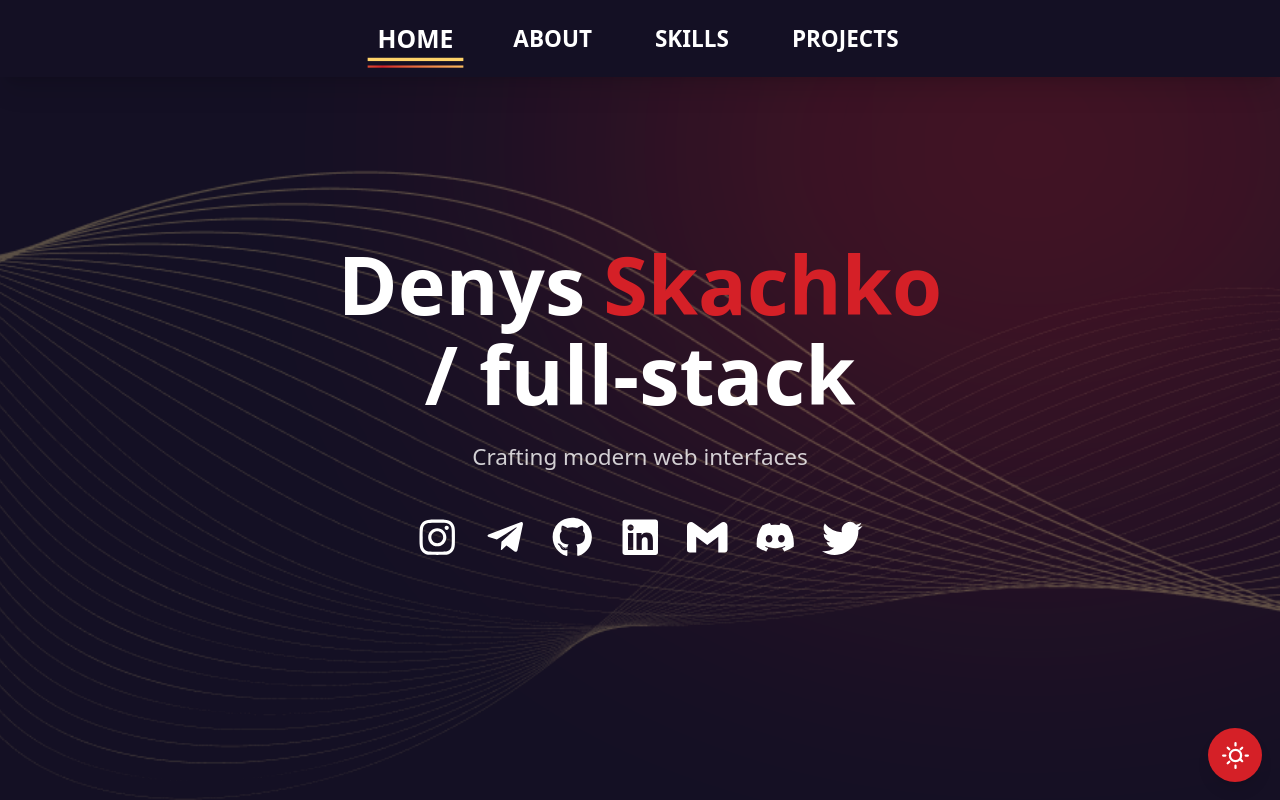
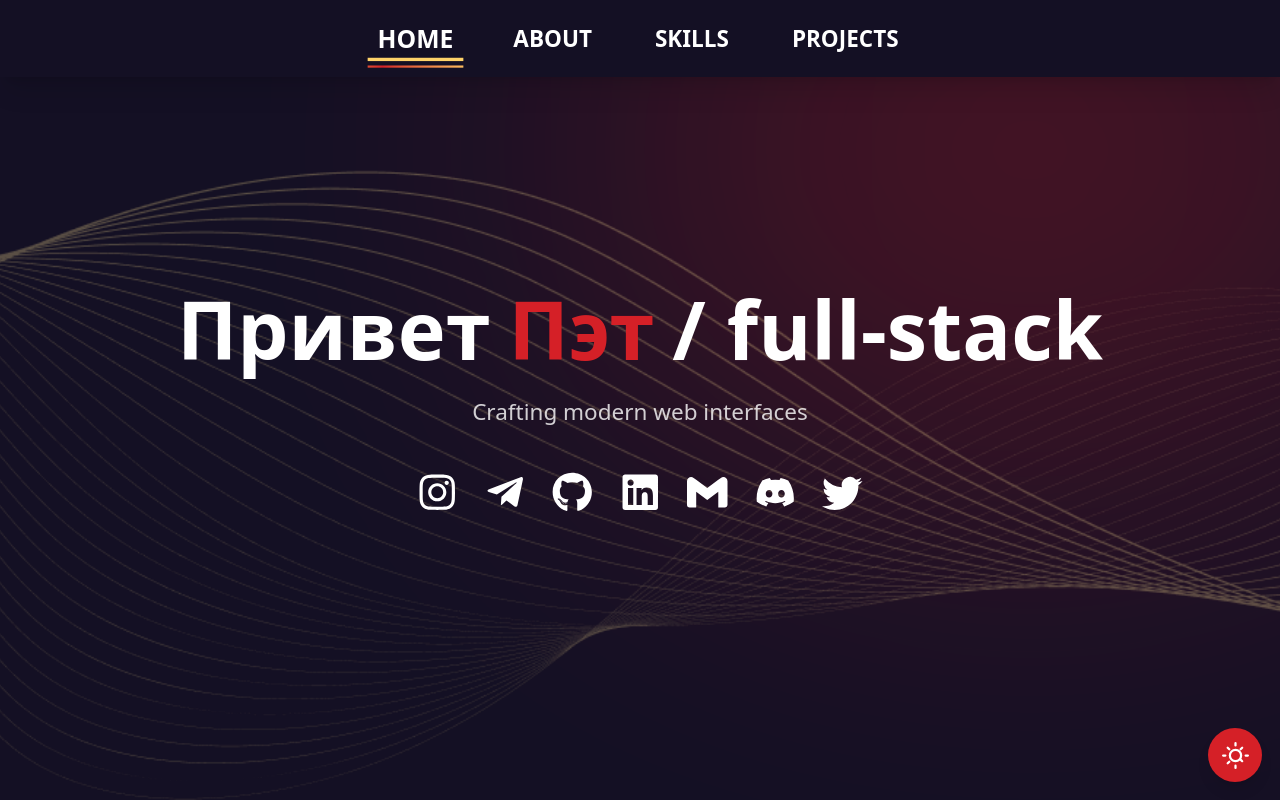
Before and after one commit to DenysSkachko/React.CV, a React (Vite) app: page / in a window 1280 px wide. Shown: the top 800 px of the page. Built offline with nearby package versions, Linux system fonts and the light colour scheme.

Commit message:
remove kills animation

```diff
--- a/src/components/About/EducationCard.jsx
+++ b/src/components/About/EducationCard.jsx
@@ -39,9 +39,6 @@ const EducationCard = ({ title, index }) => {
       }
     );
 
-    return () => {
-      ScrollTrigger.getAll().forEach((st) => st.kill());
-    };
   }, []);
 
   const toggleFlip = (e) => {
--- a/src/components/About/InfoCard.jsx
+++ b/src/components/About/InfoCard.jsx
@@ -102,9 +102,6 @@ const InfoCard = () => {
       );
     });
 
-    return () => {
-      ScrollTrigger.getAll().forEach((st) => st.kill());
-    };
   }, []);
 
   return (
--- a/src/components/Header.jsx
+++ b/src/components/Header.jsx
@@ -60,9 +60,7 @@ const Header = () => {
       });
     });
 
-    return () => {
-      ScrollTrigger.getAll().forEach((t) => t.kill());
-    };
+
   }, []);
 
   const jumpToSection = (href) => {
--- a/src/components/Hero/Hero.jsx
+++ b/src/components/Hero/Hero.jsx
@@ -66,10 +66,10 @@ const Hero = () => {
             onMouseEnter={handleMouseEnter}
             onMouseLeave={handleMouseLeave}
           >
-            Denys
+            Привет
           </span>
           <span className="text-[var(--color-accent)] hover:scale-[1.1] hover:-rotate-[1deg] transition-transform duration-300">
-            Skachko
+            Пэт
           </span>
           <span className="relative group">
             <span className="z-10 relative group-hover:text-[var(--color-dark)] transition-all duration-300">
--- a/src/components/Projects.jsx
+++ b/src/components/Projects.jsx
@@ -56,7 +56,7 @@ const Projects = () => {
 
       gsap.fromTo(
         el,
-        { scale: 1.2 },
+        { scale: 2 },
         {
           scale: 1,
           duration: 1,
--- a/src/components/Skills/SkillTabs.jsx
+++ b/src/components/Skills/SkillTabs.jsx
@@ -283,9 +283,6 @@ const SkillTabs = React.forwardRef((props, ref) => {
       );
     });
 
-    return () => {
-      ScrollTrigger.getAll().forEach((st) => st.kill());
-    };
   }, [activeTab, currentSkill.length]);
 
   return (
@@ -364,7 +361,7 @@ const SkillTabs = React.forwardRef((props, ref) => {
                 animate={{ opacity: 1, y: 0, scale: 1 }}
                 exit={{ opacity: 0, y: -60, scale: 0.9 }}
                 transition={{ duration: 0.6, ease: 'easeOut' }}
-                className="absolute top-0 left-0 w-full bg-[var(--color-light)] text-[var(--color-dark)] rounded-2xl shadow-2xl p-10 z-10"
+                className="absolute top-0 left-0 w-full h-auto bg-[var(--color-light)] text-[var(--color-dark)] rounded-2xl shadow-2xl p-10 z-10"
               >
                 <img
                   src={expandedSkill.logo}
```
